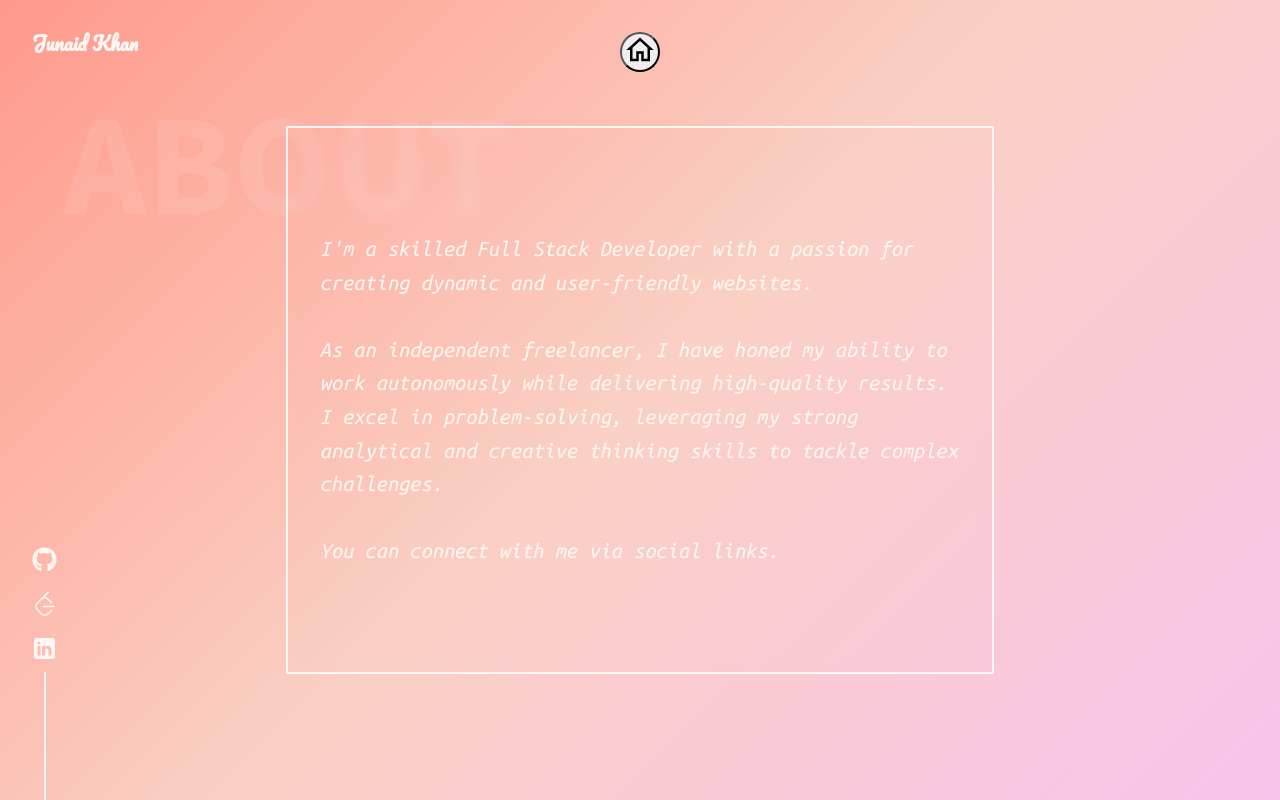
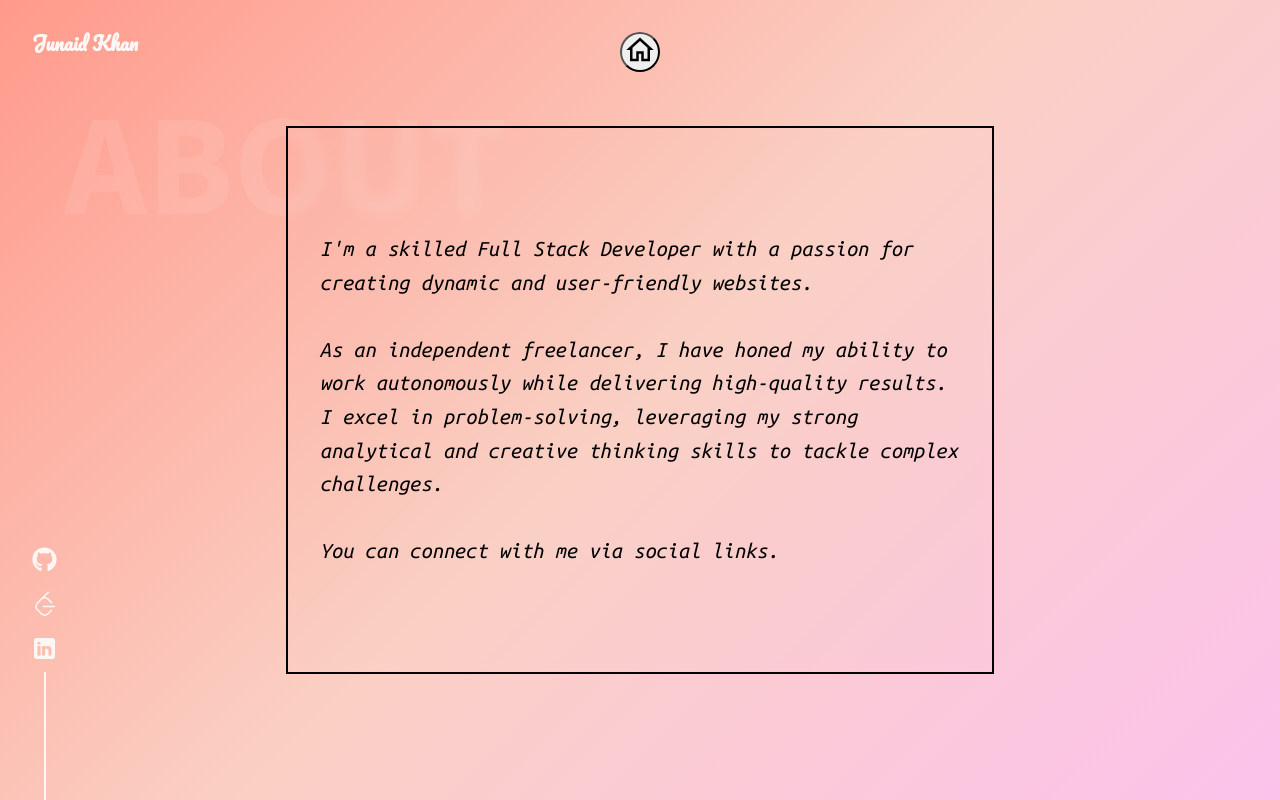
Before and after one commit to junaid77khan/Portfolio, a React (Create React App) app: page /about in a window 1280 px wide. Built offline with nearby package versions, Linux system fonts and the light colour scheme.

Commit message:
Changing about me page

```diff
--- a/src/components/AboutPage.js
+++ b/src/components/AboutPage.js
@@ -35,8 +35,8 @@ img{
 }
 `
 const Main =  styled.div`
-  border: 2px solid ${(props) => props.theme.text};
-  color: ${(props) => props.theme.text};
+  border: 2px solid black;
+  color: black;
   padding: 2rem;
   width: 50vw;
   height: 60vh;
@@ -54,6 +54,11 @@ const Main =  styled.div`
   transform: translate(-50%, -50%);
   font-family: 'Ubuntu Mono', monospace;
   font-style: italic;
+
+  &:hover {
+    color: white;
+    background: black;
+  }
 `
 
 
--- a/src/components/MySkillsPage.js
+++ b/src/components/MySkillsPage.js
@@ -20,9 +20,9 @@ const Box = styled.div`
 `;
 
 const Main = styled.div`
-  border: 2px solid ${props => props.theme.text};
-  color: ${props => props.theme.text};
-  background-color: ${props => props.theme.body};
+  border: 2px solid black;
+  color: black;
+  background: linear-gradient(135deg, #ff9a8b, #fad0c4, #fbc2eb);
   padding: 2rem;
   width: 50%;
   height: 60%;
@@ -36,8 +36,8 @@ const Main = styled.div`
   justify-content: space-between;
 
   &:hover {
-    color: ${props => props.theme.body};
-    background-color: ${props => props.theme.text};
+    color: white;
+    background: black;
   }
 `;
 
```
